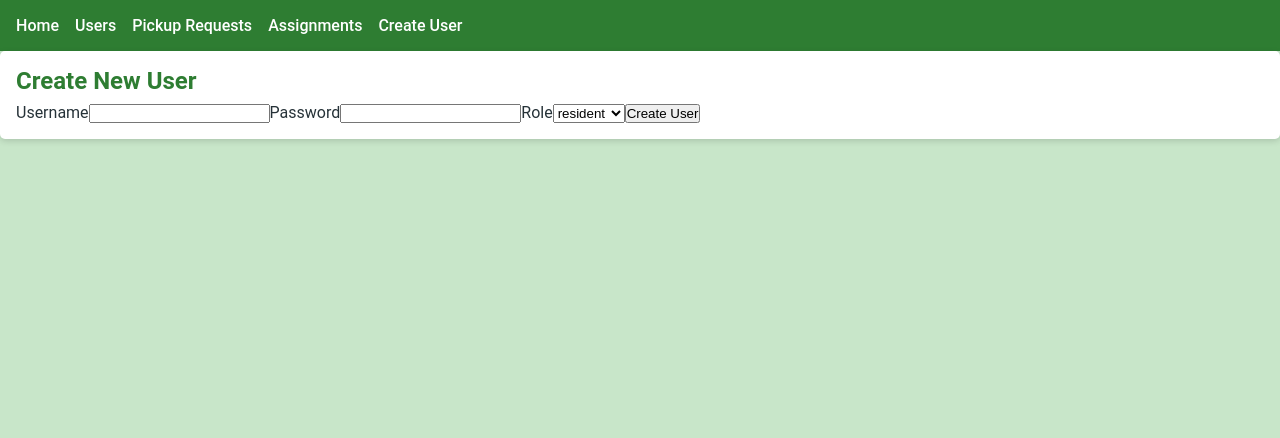
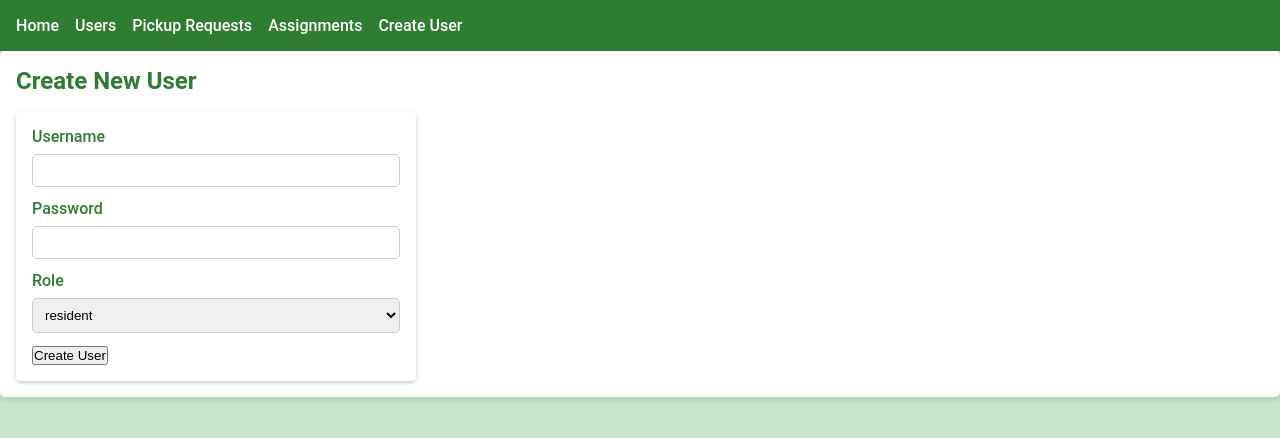
Before and after one commit to KaranjaNjiyo24/phase-4-project-ecocollect-frontend, a React (Vite) app: page /new-user in a window 1280 px wide. Shown: the top 438 px of the page. Built offline with nearby package versions, Linux system fonts and the light colour scheme.

Commit message:
forms styling

```diff
--- a/src/index.css
+++ b/src/index.css
@@ -77,3 +77,48 @@ ul.eco-list li {
 ul.eco-list li strong {
   color: var(--secondary-color);
 }
+
+form {
+  background-color: #fff;
+  border-radius: var(--border-radius);
+  box-shadow: 0 2px 4px rgba(0, 0, 0, 0.2);
+  padding: 1rem;
+  max-width: 400px;
+  margin-top: 1rem;
+}
+
+form label {
+  font-weight: 500;
+  margin-bottom: 4px;
+  display: inline-block;
+  color: var(--primary-color);
+}
+
+form input[type="text"],
+form input[type="password"],
+form input[type="number"],
+form select {
+  width: 100%;
+  padding: 0.5rem;
+  margin-top: 4px;
+  margin-bottom: 0.75rem;
+  border-radius: var(--border-radius);
+  border: 1px solid #ccc;
+  transition: border-color var(--transition-speed);
+}
+
+form input:focus,
+form select:focus {
+  outline: none;
+  border-color: var(--secondary-color);
+}
+
+.form-error {
+  color: var(--danger-color);
+  margin-bottom: 0.5rem;
+}
+
+.form-success {
+  color: var(--success-color);
+  margin-bottom: 0.5rem;
+}
```
